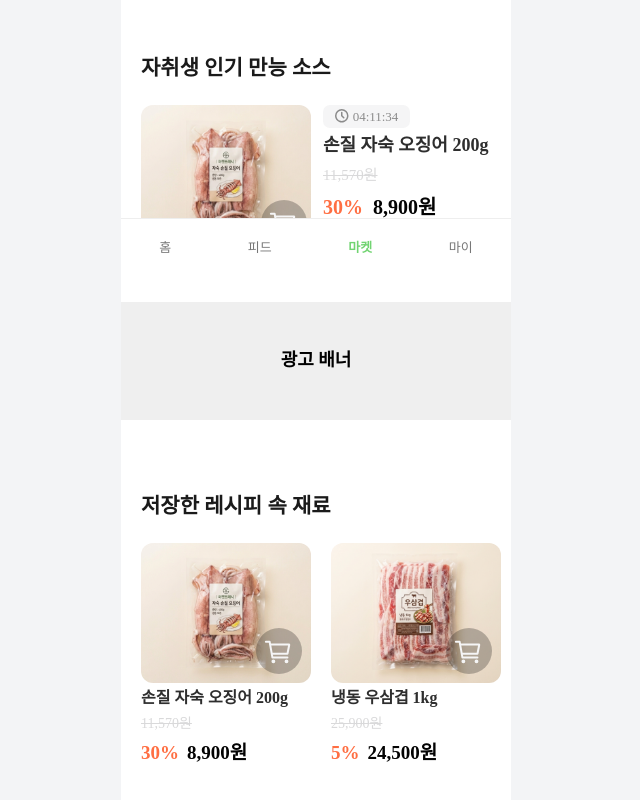
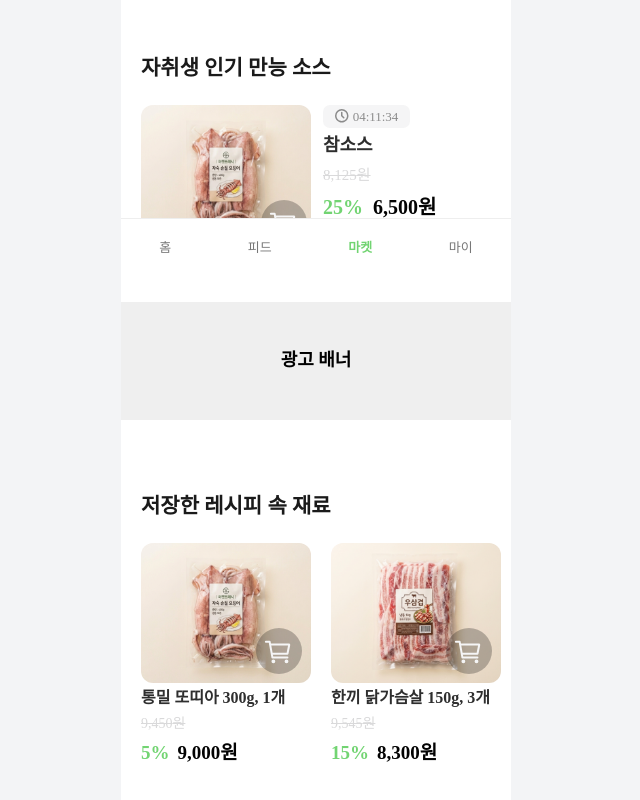
Before and after one commit to Routine-Eat/routine-eat-fe, a React (Vite) app: page /market in a window 1280 px wide. Shown: the part 526-1326 px from the top of the page, without its empty margins (324-964 px from the left). Built offline with nearby package versions, Linux system fonts and the light colour scheme.

Commit message:
📝 Documeant: 더미데이터 변경 및 색상 변경

```diff
--- a/src/constants/dummyMarket.js
+++ b/src/constants/dummyMarket.js
@@ -19,7 +19,7 @@ export const products = [
     discountPrice: 24500,
   },
   {
-    id: 3,
+    id: 1,
     imgUrl: squidUrl,
     name: '손질 자숙 오징어 200g',
     price: 11570,
@@ -27,7 +27,7 @@ export const products = [
     discountPrice: 8900,
   },
   {
-    id: 4,
+    id: 2,
     imgUrl: meatUrl,
     name: '냉동 우삼겹 1kg ',
     price: 25900,
@@ -35,7 +35,7 @@ export const products = [
     discountPrice: 24500,
   },
   {
-    id: 5,
+    id: 1,
     imgUrl: squidUrl,
     name: '손질 자숙 오징어 200g',
     price: 11570,
@@ -43,7 +43,7 @@ export const products = [
     discountPrice: 8900,
   },
   {
-    id: 6,
+    id: 2,
     imgUrl: meatUrl,
     name: '냉동 우삼겹 1kg ',
     price: 25900,
@@ -79,93 +79,69 @@ export const productsDetail = [
   {
     id: 3,
     imgUrl: squidUrl,
-    name: '손질 자숙 오징어 200g',
-    price: 11570,
-    discountRate: 30,
-    discountPrice: 8900,
-    rank: '수산물 부문 1위',
-    origin: '대한민국',
-    review: 3281,
-    isSave: true,
+    name: '통밀 또띠아 300g, 1개',
+    price: 9450,
+    discountRate: 5,
+    discountPrice: 9000,
+    rank: '가격 우수 식품',
+    origin: '호주',
+    review: 896,
+    isSave: false,
   },
   {
     id: 4,
     imgUrl: meatUrl,
-    name: '냉동 우삼겹 1kg ',
-    price: 25900,
-    discountRate: 5,
-    discountPrice: 24500,
-    rank: '냉동식품 부문 2위',
-    origin: '호주',
-    review: 2503,
-    isSave: false,
-  },
-  {
-    id: 5,
-    imgUrl: squidUrl,
-    name: '손질 자숙 오징어 200g',
-    price: 11570,
-    discountRate: 30,
-    discountPrice: 8900,
-    rank: '수산물 부문 1위',
-    origin: '대한민국',
-    review: 3281,
+    name: '한끼 닭가슴살 150g, 3개',
+    price: 9545,
+    discountRate: 15,
+    discountPrice: 8300,
+    rank: '간편식품 부문 인기 상품',
+    origin: '미국',
+    review: 4306,
     isSave: true,
-  },
-  {
-    id: 6,
-    imgUrl: meatUrl,
-    name: '냉동 우삼겹 1kg ',
-    price: 25900,
-    discountRate: 5,
-    discountPrice: 24500,
-    rank: '냉동식품 부문 2위',
-    origin: '호주',
-    review: 2503,
-    isSave: false,
   },
 ];
 export const timeSaleProduct = {
-  id: 1,
+  id: 5,
   imgUrl: squidUrl,
-  name: '손질 자숙 오징어 200g',
-  price: 11570,
-  discountRate: 30,
-  discountPrice: 8900,
+  name: '참소스',
+  price: 8125,
+  discountRate: 25,
+  discountPrice: 6500,
   targetDate: '2026-08-21T10:00:00',
 };
 export const saveRecipeProducts = [
   {
+    id: 3,
+    imgUrl: squidUrl,
+    name: '통밀 또띠아 300g, 1개',
+    price: 9450,
+    discountRate: 5,
+    discountPrice: 9000,
+  },
+  {
+    id: 4,
+    imgUrl: meatUrl,
+    name: '한끼 닭가슴살 150g, 3개',
+    price: 9545,
+    discountRate: 15,
+    discountPrice: 8300,
+  },
+  {
     id: 1,
     imgUrl: squidUrl,
-    name: '손질 자숙 오징어 200g',
-    price: 11570,
-    discountRate: 30,
-    discountPrice: 8900,
+    name: '통밀 또띠아 300g, 1개',
+    price: 9450,
+    discountRate: 5,
+    discountPrice: 9000,
   },
   {
     id: 2,
     imgUrl: meatUrl,
-    name: '냉동 우삼겹 1kg ',
-    price: 25900,
-    discountRate: 5,
-    discountPrice: 24500,
-  },
-  {
-    id: 3,
-    imgUrl: squidUrl,
-    name: '손질 자숙 오징어 200g',
-    price: 11570,
-    discountRate: 30,
-    discountPrice: 8900,
-  },
-  {
-    id: 4,
-    imgUrl: meatUrl,
-    name: '냉동 우삼겹 1kg ',
-    price: 25900,
-    discountRate: 5,
-    discountPrice: 24500,
+    name: '한끼 닭가슴살 150g, 3개',
+    price: 9545,
+    discountRate: 15,
+    discountPrice: 8300,
   },
 ];
 export const recipes = [
--- a/src/pages/market/Market.jsx
+++ b/src/pages/market/Market.jsx
@@ -101,7 +101,7 @@ const TypeButton = styled.button`
   background-color: white;
   border: none;
   padding: 1px;
-  color: ${({ $isSelect }) => ($isSelect ? '#ff6127' : '#8B8B8B')};
+  color: ${({ $isSelect }) => ($isSelect ? '#72D472' : '#8B8B8B')};
   font-family: 'Wanted Sans Variable';
   font-size: 15px;
   font-style: normal;
--- a/src/pages/market/MarketDetail.jsx
+++ b/src/pages/market/MarketDetail.jsx
@@ -138,7 +138,7 @@ const ButtonBar = styled.div`
   gap: 5px;
 `;
 const InfoTypeButton = styled.button`
-  color: ${({ $isSelect }) => ($isSelect ? '#ff6127' : '#8B8B8B')};
+  color: ${({ $isSelect }) => ($isSelect ? '#72D472' : '#8B8B8B')};
   font-family: 'Wanted Sans Variable';
   font-size: 14px;
   font-style: normal;
@@ -149,7 +149,7 @@ const InfoTypeButton = styled.button`
   justify-content: center;
   align-items: center;
   border: none;
-  border-bottom: ${({ $isSelect }) => ($isSelect ? '2px solid #FF6127' : 'none')};
+  border-bottom: ${({ $isSelect }) => ($isSelect ? '2px solid #72D472' : 'none')};
   background-color: white;
 `;
 const ProductImg = styled.img`
@@ -200,7 +200,7 @@ const DiscountBar = styled.div`
   align-items: center;
 `;
 const DiscountRate = styled.div`
-  color: #ff6e42;
+  color: #72D472;
   font-family: 'Wanted Sans Variable';
   font-size: 24px;
   font-style: normal;
--- a/src/pages/market/Product.jsx
+++ b/src/pages/market/Product.jsx
@@ -60,7 +60,7 @@ const DiscountBar = styled.div`
   align-items: center;
 `;
 const DiscountRate = styled.div`
-  color: #ff6e42;
+  color: #72D472;
   font-family: 'Wanted Sans Variable';
   font-size: 19px;
   font-style: normal;
--- a/src/pages/market/TimeSaleProduct.jsx
+++ b/src/pages/market/TimeSaleProduct.jsx
@@ -122,7 +122,7 @@ const DiscountBar = styled.div`
   gap: 10px;
 `;
 const DiscountRate = styled.div`
-  color: #ff6e42;
+  color: #72D472;
   font-family: 'Wanted Sans Variable';
   font-size: 20px;
   font-style: normal;
```
